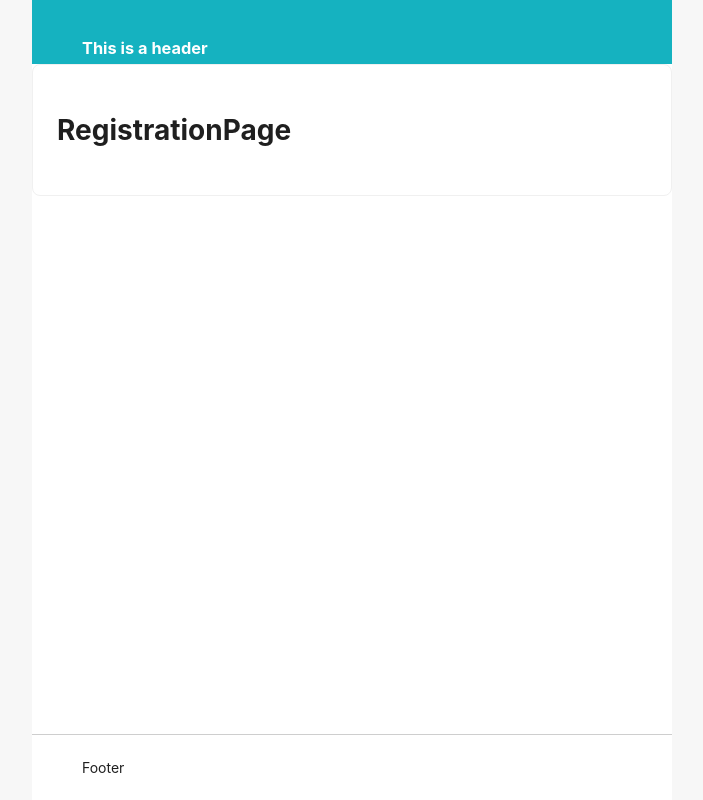
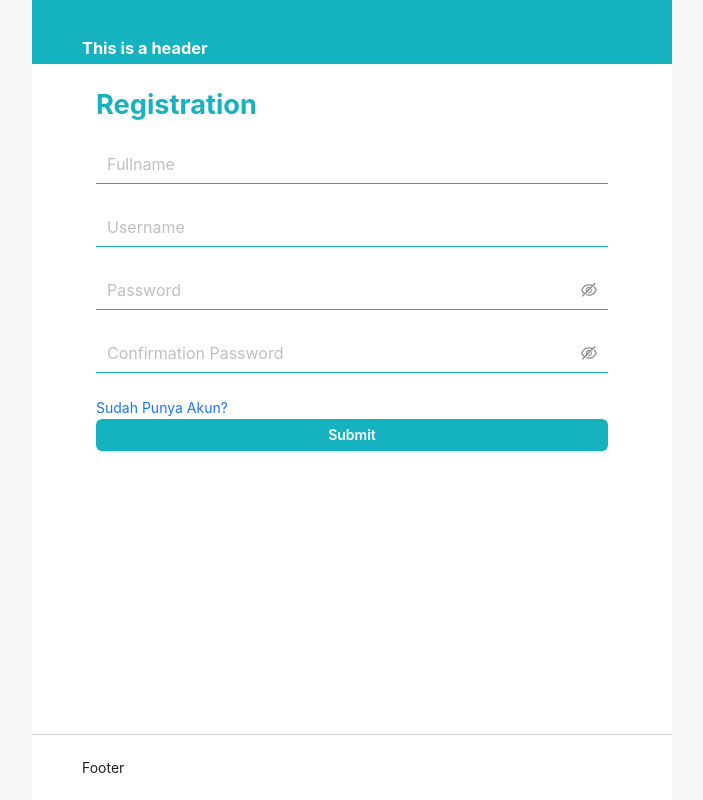
Before and after one commit to vickyadrii/workshop-client, a React (Vite) app in the folder crowdfunding-client/: page /registration in a window 1280 px wide. Shown: the whole page, without its empty margins (288-991 px from the left). Built offline with nearby package versions, Linux system fonts and the light colour scheme.

Commit message:
create: ui registration page

```diff
--- a/crowdfunding-client/src/modules/auth/pages/RegistrationPage.jsx
+++ b/crowdfunding-client/src/modules/auth/pages/RegistrationPage.jsx
@@ -1,9 +1,139 @@
 import { Card } from "antd";
+import { LockOutlined, UserOutlined, EyeTwoTone } from "@ant-design/icons";
+import { Form, Input, Space, Button } from "antd";
+import styles from "./LoginPage.module.css";
+import { useNavigate } from "react-router-dom";
+import Link from "antd/es/typography/Link";
 
 export default function RegistrationPage() {
+  const navigate = useNavigate();
+
+  const onFinish = (values) => {
+    console.log(values);
+    navigate("/", { replace: true });
+  };
+
+  const onFinishFailed = (error) => {
+    console.log(error);
+  };
+
+  const toPageLogin = () => {
+    navigate('/login')
+  }
+
   return (
-    <Card>
-      <h1>RegistrationPage</h1>
-    </Card>
+    <Form
+      className={styles.loginForm}
+      onFinish={onFinish}
+      onFinishFailed={onFinishFailed}
+      autoComplete="off"
+      // initialValues={{
+      //   remember: true,
+      // }}
+    >
+      <h1 style={{color: "#15B2C0", fontSize:"1.7rem"}}>Registration</h1>
+      <Form.Item
+        name="fullname"
+        rules={[{ required: true, message: "Please input your Fullname!" }]}
+      >
+        <Input
+          size="large"
+          placeholder="Fullname"
+          bordered={false}
+          style={{
+            border: "none",
+            borderRadius: "0px",
+            borderBottom: "1px solid #15B2C0",
+            boxShadow: "none",
+            // margin: "1rem 0",
+          }}
+        />
+      </Form.Item>
+      <Form.Item
+        name="username"
+        rules={[{ required: true, message: "Please input your username!" }]}
+      >
+        <Input
+          size="large"
+          placeholder="Username"
+          bordered={false}
+          style={{
+            border: "none",
+            borderRadius: "0px",
+            borderBottom: "1px solid #15B2C0",
+            boxShadow: "none",
+
+          }}
+        />
+      </Form.Item>
+      <Form.Item
+        name="password"
+        rules={[{ required: true, message: "Please input your password!" }]}
+      >
+        <Input.Password
+          bordered={false}
+          size="large"
+          // prefix={<LockOutlined style={{ marginRight: "20px" }} />}
+          style={{
+            border: "none",
+            borderRadius: "0px",
+            borderBottom: "1px solid #15B2C0",
+            boxShadow: "none",
+
+          }}
+          placeholder="Password"
+        />
+      </Form.Item>
+      <Form.Item
+        name="confirm-password"
+        rules={[{ required: true, message: "Please input your Confirmation Password!" }]}
+      >
+        <Input.Password
+          bordered={false}
+          size="large"
+          // prefix={<LockOutlined style={{ marginRight: "20px" }} />}
+          style={{
+            border: "none",
+            borderRadius: "0px",
+            borderBottom: "1px solid #15B2C0",
+            boxShadow: "none",
+
+          }}
+          placeholder="Confirmation Password"
+        />
+      </Form.Item>
+      <Link onClick={toPageLogin} style={{marginBottom:"1rem"}}>Sudah Punya Akun?</Link>
+      <Button
+          type="primary"
+          htmlType="submit"
+          style={{
+            width:"100%",
+            backgroundColor: "#15B2C0",
+            fontWeight: "600",
+            marginTop: ""
+          }}
+        >
+          Submit
+        </Button>
+      {/* <Form.Item
+        style={{
+          display: "flex",
+          justifyContent: "center",
+          width:"100%",
+        }}
+      >
+        <Button
+          type="primary"
+          htmlType="submit"
+          style={{
+            width:"100%",
+            backgroundColor: "#15B2C0",
+            fontWeight: "600",
+          }}
+        >
+          Submit
+        </Button>
+      </Form.Item> */}
+    </Form>
   );
 }
```
Also changed, not shown: 2 other files (tests, documents, lock files or other folders).
